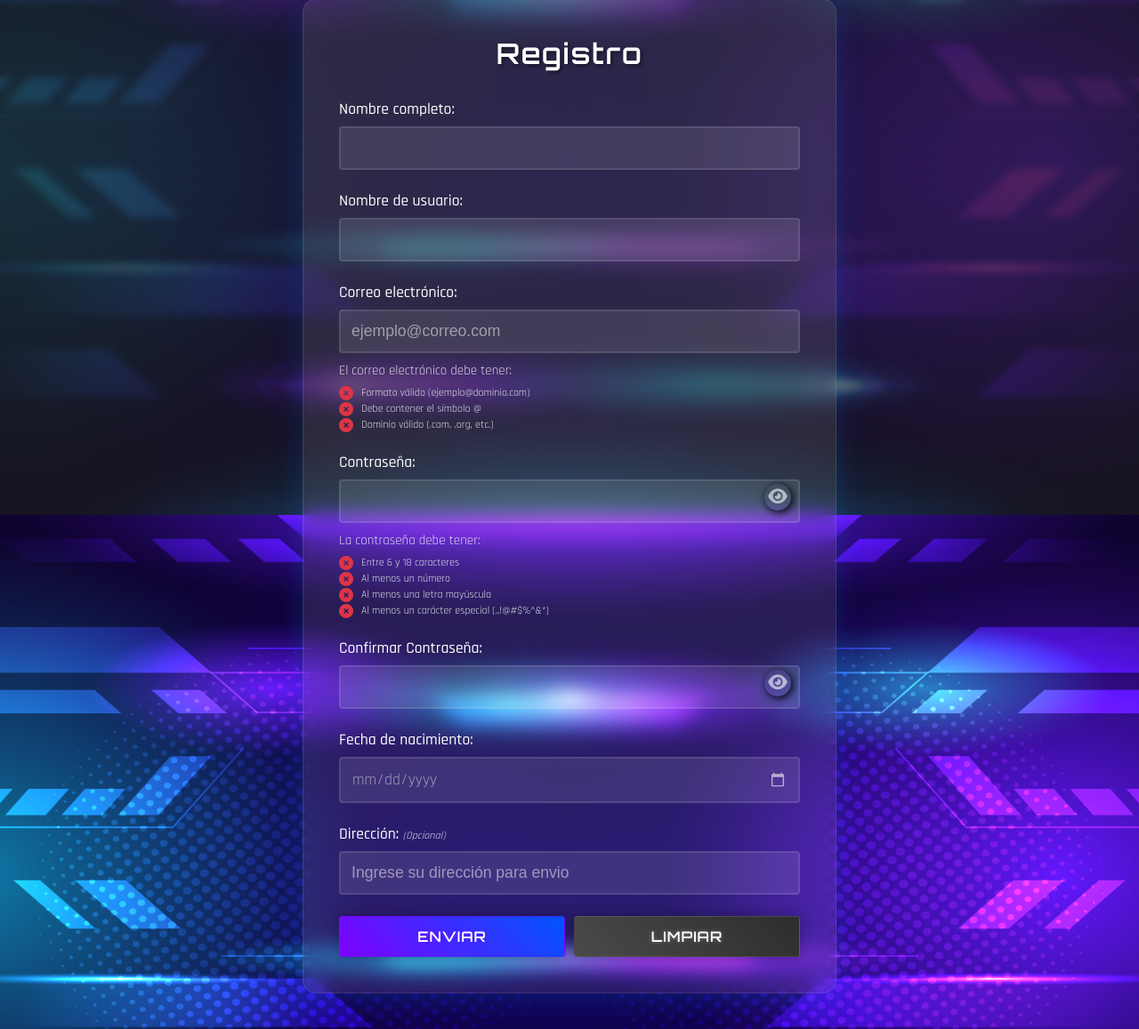
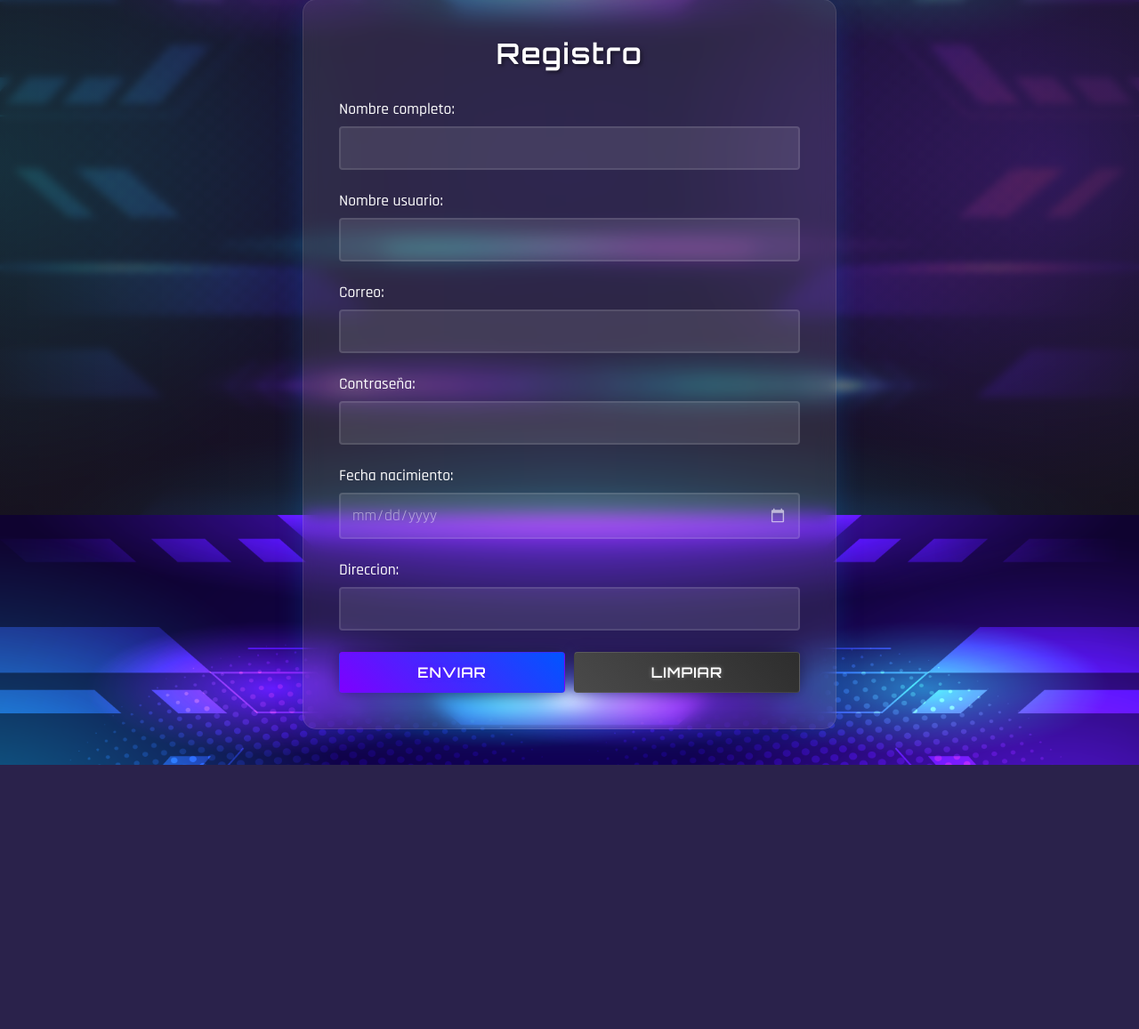
Before and after one commit to amandaconch4/Programa, a Django app: page /registro/ in a window 1280 px wide. Shown: the part 221-1378 px from the top of the page at 89% size. After the commit the page ends 1081 px from the top, so only its background shows below. Run offline with Django 5.2, Linux system fonts and the light colour scheme.

Commit message:
el registro inserta los datos en core_usuario pero falta que funcionen las validaciones

```diff
--- a/core/forms.py
+++ b/core/forms.py
@@ -6,7 +6,10 @@ from django.contrib.auth.hashers import make_password
 class UsuarioForm(forms.ModelForm):
     class Meta:
         model = Usuario
-        fields = ['nombre_completo', 'nombre_usuario', 'correo', 'contraseña', 'fecha_nacimiento', 'direccion', 'perfil']
+        fields = ['nombre_completo', 'nombre_usuario', 'correo', 'contraseña', 'fecha_nacimiento', 'direccion']
+        widgets = {
+            'fecha_nacimiento': forms.DateInput(attrs={'type': 'date', 'class': 'form-control'}),
+        }
 
     # Método para encriptar la contraseña
     def save(self, commit=True):
--- a/core/static/js/validaciones_registro.js
+++ b/core/static/js/validaciones_registro.js
@@ -216,36 +216,39 @@ fechaNacimiento.addEventListener('change', validarFecha);
 
 
 form.addEventListener('submit', function(e) {
-    e.preventDefault();
+    let valido = true;
+
     if (!nombreInput.validity.valid) {
         nombreError.textContent = 'Por favor, ingrese su nombre completo';
         nombreError.style.display = 'block';
-        return;
+        valido = false;
     }
 
     if (!usernameInput.validity.valid) {
         usernameError.textContent = 'Por favor, ingrese un nombre de usuario';
         usernameError.style.display = 'block';
-        return;
+        valido = false;
     }
 
-    if (!validarEmail(emailInput.value))  {
+    if (!validarEmail(emailInput.value)) {
         emailError.textContent = 'Por favor, ingrese un correo electrónico válido';
         emailError.style.display = 'block';
-        return;
+        valido = false;
     }
 
     if (!validarContraseñas()) {
-        return;
+        valido = false;
     }
 
-    // Validar fecha de nacimiento
     if (!validarFecha()) {
-        return;
+        valido = false;
     }
 
-    // Mostrar los datos en la página
-    mostrarDatos(e);
+    // Solo prevenimos el submit si hay algún error
+    if (!valido) {
+        e.preventDefault();
+    }
+    // Si todo es válido, el formulario se enviará normalmente a Django y se guardará en la base de datos
 });
 
 function mostrarDatos(event) {
--- a/core/templates/registro.html
+++ b/core/templates/registro.html
@@ -73,87 +73,60 @@
             <h2>Registro</h2>
                 <form id="registroForm" method="post" action="{% url 'registro' %}">
                     {% csrf_token %}
+
                     <div class="form-group">
-                    <label for="nombre">Nombre completo:</label>
-                    <input type="text" id="nombre" name="nombre" required>
-                    <span class="error-message" id="nombre-error"></span>
+                        {{ usuario_form.nombre_completo.label_tag }}
+                        {{ usuario_form.nombre_completo }}
+                        {% for error in usuario_form.nombre_completo.errors %}
+                            <span class="error-message">{{ error }}</span>
+                        {% endfor %}
                     </div>
 
                     <div class="form-group">
-                    <label for="username">Nombre de usuario:</label>
-                    <input type="text" id="username" name="username" required>
-                    <span class="error-message" id="username-error"></span>
+                        {{ usuario_form.nombre_usuario.label_tag }}
+                        {{ usuario_form.nombre_usuario }}
+                        {% for error in usuario_form.nombre_usuario.errors %}
+                            <span class="error-message">{{ error }}</span>
+                        {% endfor %}
                     </div>
 
                     <div class="form-group">
-                    <label for="email">Correo electrónico:</label>
-                    <input type="email" id="email" name="email" pattern="[a-z0-9._%+-]+@[a-z0-9.-]+\.[a-z]{2,}$"
-                        placeholder="ejemplo@correo.com" required>
-                    <span class="error-message" id="email-error"></span>
-                    <div class="email-requisitos">
-                        <p>El correo electrónico debe tener:</p>
-                        <ul>
-                            <li id="req-email-formato">Formato válido (ejemplo@dominio.com)</li>
-                            <li id="req-email-caracteres">Debe contener el símbolo @</li>
-                            <li id="req-email-dominio">Dominio válido (.com, .org, etc.)</li>
-                        </ul>
-                    </div>
-
+                        {{ usuario_form.correo.label_tag }}
+                        {{ usuario_form.correo }}
+                        {% for error in usuario_form.correo.errors %}
+                            <span class="error-message">{{ error }}</span>
+                        {% endfor %}
                     </div>
 
                     <div class="form-group">
-                    <label for="password">Contraseña:</label>
-                    <input type="password" id="password" name="password" minlength="6" maxlength="18" required>
-                    <button type="button" class="password-toggle" onclick="togglePassword('password')">
-                        <i class="fas fa-eye" id="toggleIcon-password"></i>
-                    </button>
-                    <span class="error-message" id="password-error"></span>
-                    <div class="password-requisitos">
-                        <p>La contraseña debe tener:</p>
-                        <ul>
-                            <li id="req-length">Entre 6 y 18 caracteres</li>
-                            <li id="req-number">Al menos un número</li>
-                            <li id="req-mayus">Al menos una letra mayúscula</li>
-                            <li id="req-special">Al menos un carácter especial (.,!@#$%^&*)</li>
-                        </ul>
+                        {{ usuario_form.contraseña.label_tag }}
+                        {{ usuario_form.contraseña }}
+                        {% for error in usuario_form.contraseña.errors %}
+                            <span class="error-message">{{ error }}</span>
+                        {% endfor %}
                     </div>
+
+                    <div class="form-group">
+                        {{ usuario_form.fecha_nacimiento.label_tag }}
+                        {{ usuario_form.fecha_nacimiento }}
+                        {% for error in usuario_form.fecha_nacimiento.errors %}
+                            <span class="error-message">{{ error }}</span>
+                        {% endfor %}
                     </div>
+
                     <div class="form-group">
-                    <label for="confirmarPassword">Confirmar Contraseña:</label>
-                    <input type="password" id="confirmarPassword" name="confirmarPassword" required>
-                    <button type="button" class="password-toggle" onclick="togglePassword('confirmarPassword')">
-                        <i class="fas fa-eye" id="toggleIcon-confirmarPassword"></i>
-                    </button>
-                    <span class="error-message" id="confirmarPassword-error"></span>
-                </div>
-                <div class="form-group">
-                    <label for="fechaNacimiento">Fecha de nacimiento:</label>
-                    <input
-                        type="date"
-                        id="fechaNacimiento"
-                        name="fechaNacimiento"
-                        required
-                        max="2024-12-31"
-                    >
-                    <span class="error-message" id="fecha-error"></span>
-                </div>
-                <div class="form-group">
-                    <label for="direccion">Dirección:
-                        <span class="opcional">(Opcional)</span></label>
-                    <input type="text" id="direccion" name="direccion" placeholder="Ingrese su dirección para envio">
+                        {{ usuario_form.direccion.label_tag }}
+                        {{ usuario_form.direccion }}
+                        {% for error in usuario_form.direccion.errors %}
+                            <span class="error-message">{{ error }}</span>
+                        {% endfor %}
                     </div>
 
                     <div class="button-container">
-                    <button type="submit" class="submit-btn">
-                        Enviar
-                    </button>
-                    <button type="reset" class="reset-btn">
-                        Limpiar
-                    </button>
+                        <button type="submit" class="submit-btn">Enviar</button>
+                        <button type="reset" class="reset-btn">Limpiar</button>
                     </div>
                 </form>
-        </div>
-    </div>
 
     <script src="{% static 'js/validaciones_registro.js' %}"></script>
     <script src="{% static 'js/carrito.js' %}"></script>
--- a/core/views.py
+++ b/core/views.py
@@ -3,6 +3,7 @@ from django.shortcuts import render, redirect
 from django.contrib.auth.models import User
 from django.contrib import messages
 from .forms import UsuarioForm, PerfilUsuarioForm
+from .models import PerfilUsuario
 from django.contrib.auth.hashers import make_password #encriptar las contraseñas
 
 # Create your views here.
@@ -82,9 +83,6 @@ def baldursgate3(request):
 def persona5(request):
     return render(request, 'persona5.html')
 
-def registro(request):
-    return render(request, 'registro.html')
-
 def admin(request):
     return render(request, 'admin.html')
 
@@ -101,32 +99,23 @@ def recuperar_password(request):
     return render(request, 'recuperar_password.html')
 
 
-
 def registro(request):
     if request.method == 'POST':
         usuario_form = UsuarioForm(request.POST)
-        perfil_form = PerfilUsuarioForm(request.POST)
+        if usuario_form.is_valid():
+            usuario = usuario_form.save(commit=False)
+            usuario.contraseña = make_password(usuario.contraseña)
 
-        if usuario_form.is_valid() and perfil_form.is_valid():
-            # Guardar el usuario
-            usuario = usuario_form.save(commit=False)
-            # Encriptar la contraseña antes de guardar
-            usuario.contraseña = make_password(usuario.contraseña)
+            # Asignar automáticamente el perfil "usuario"
+            perfil_usuario, created = PerfilUsuario.objects.get_or_create(rol='usuario')
+            usuario.perfil = perfil_usuario
             usuario.save()
-
-             # Crear el perfil de usuario
-            perfil = perfil_form.save(commit=False)
-            perfil.usuario = usuario
-            perfil.save()
-
             messages.success(request, "¡Registro exitoso! Ya puedes iniciar sesión.")
-            return redirect('login')  # Después del registro, redirige a la página de login
+            return redirect('login')
         else:
             messages.error(request, "Error en el formulario. Por favor, revisa los datos.")
-
     else:
         usuario_form = UsuarioForm()
-        perfil_form = PerfilUsuarioForm()
-
-
-    return render(request, 'registro.html')
+    return render(request, 'registro.html', {
+        'usuario_form': usuario_form
+    })
```
Also changed, not shown: core/migrations/0001_initial.py, core/migrations/0002_alter_usuario_perfil.py (deleted). Lines whose indentation alone changed are shown as unchanged.
